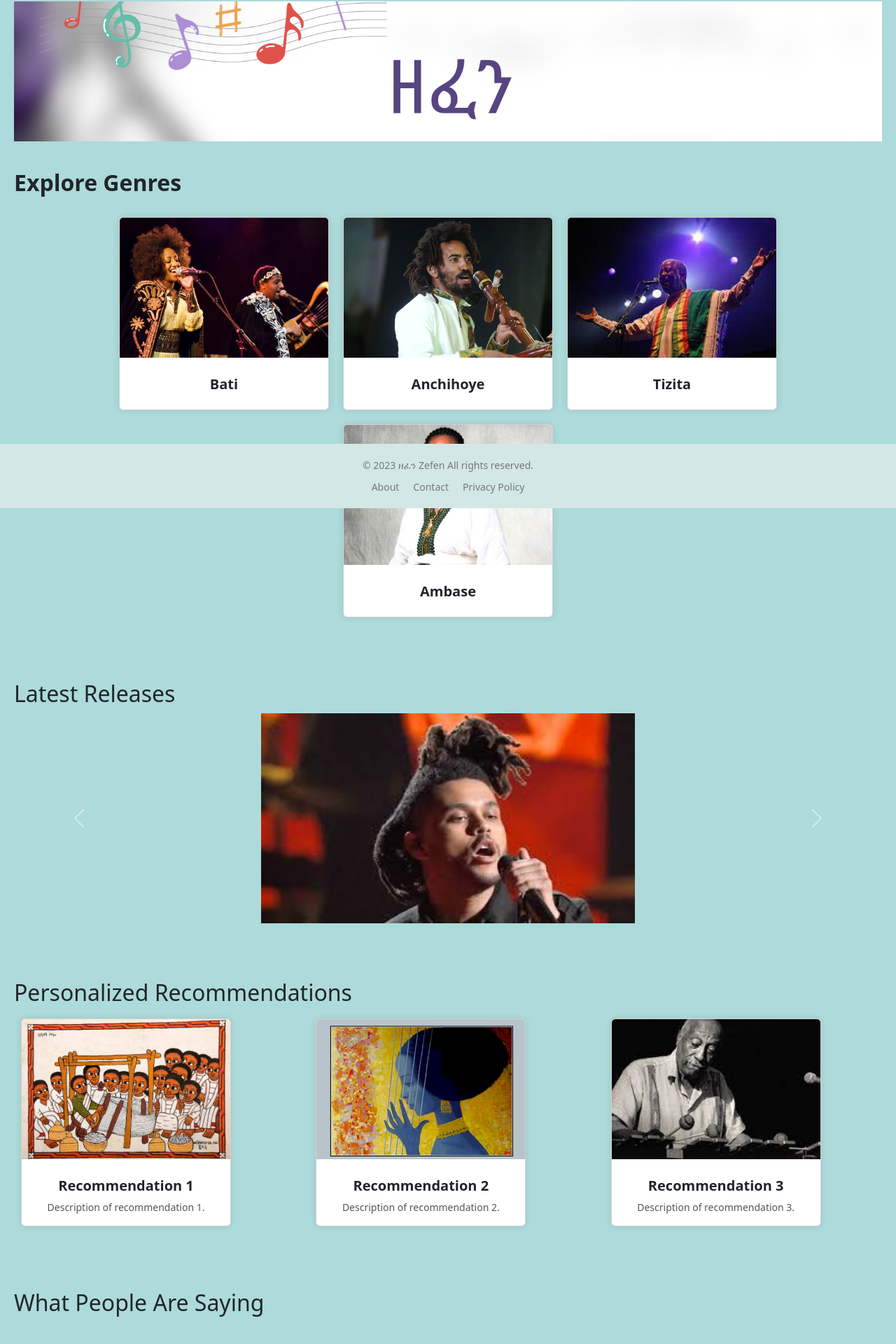
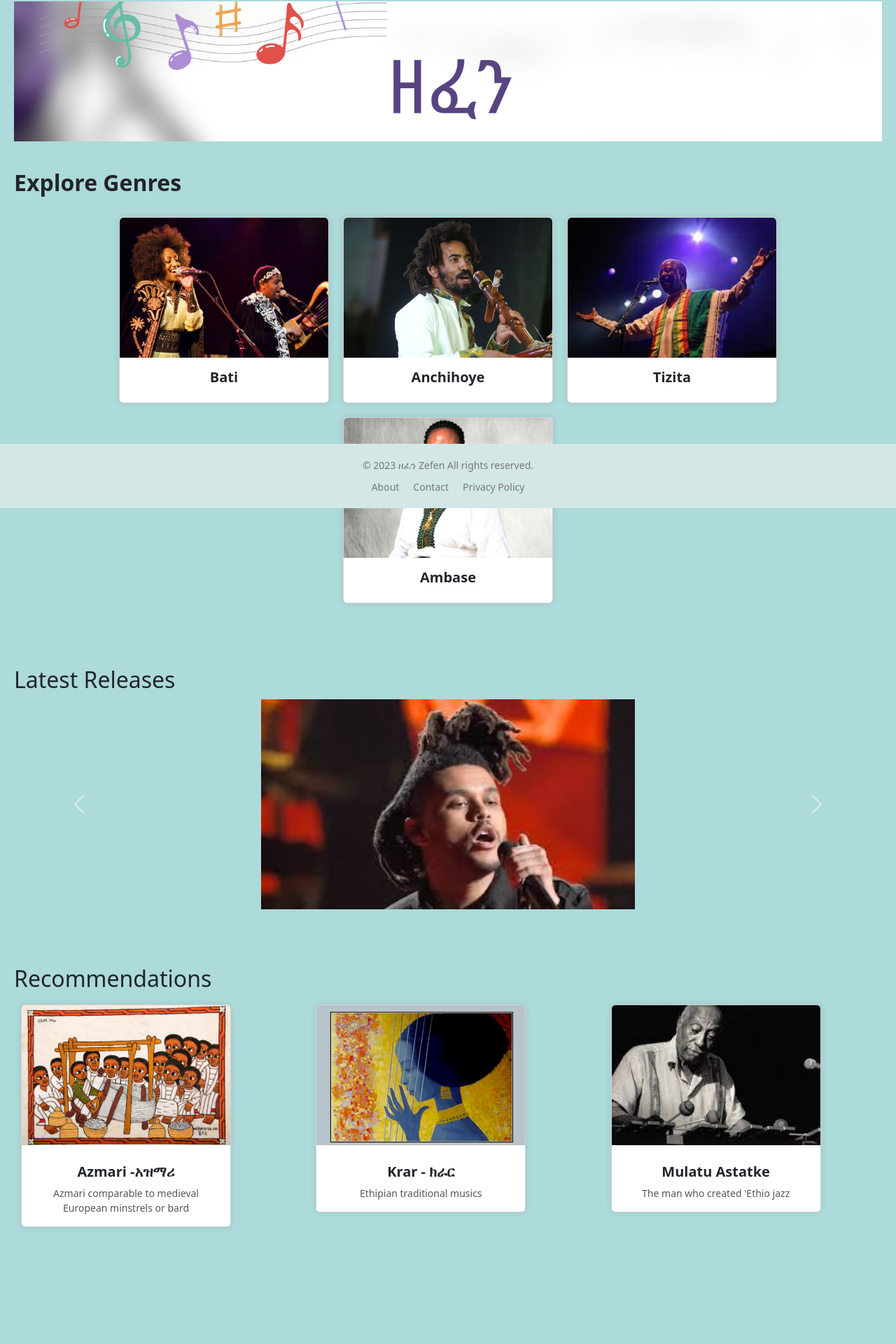
Before and after one commit to githiwi/Zefen-FullStack, a React (Create React App) app in the folder client/: page /home in a window 1280 px wide. Shown: the part 74-1994 px from the top of the page at 70% size. After the commit the page ends 1897 px from the top, so only its background shows below. Built offline with nearby package versions, Linux system fonts and the light colour scheme.

Commit message:
chore:image card linkes to its description page

```diff
--- a/client/src/component/Home/Home.jsx
+++ b/client/src/component/Home/Home.jsx
@@ -22,37 +22,46 @@ const HomePage = () => {
         {/* <Link to="/signup" className="cta-button">Get Started</Link> */}
       </div>
 
-      {/* <section className="featured-section">
-        <h2>Featured Artists</h2>
 
-      </section> */}
 
       <section className="genres-section">
         <h2>Explore Genres</h2>
         <div className="card-container">
           <div className="card">
-            <img src={cover1b} className="card-image" alt="Genre 1" />
+             <Link to={`/details/647af85db1187698767f514b`}>
+                <img className="card-img-top" src={cover1b} alt="" />
+              </Link>
+            {/* <img src={cover1b} className="card-image" alt="Genre 1" /> */}
             <div className="card-body">
               <h5 className="card-title">Bati</h5>
-              {/* <p className="card-text">Description of Genre 1.</p> */}
+
             </div>
           </div>
           <div className="card">
-            <img src={cover2an} className="card-image" alt="Genre 1" />
+          <Link to={`/details/64807784ca04b8f8b8df39e8`}>
+                <img className="card-img-top" src={cover2an} alt="" />
+              </Link>
+            {/* <img src={cover2an} className="card-image" alt="Genre 1" /> */}
             <div className="card-body">
               <h5 className="card-title">Anchihoye</h5>
-              {/* <p className="card-text">Description of Genre 1.</p> */}
+
             </div>
           </div>
           <div className="card">
-            <img src={cover3t} className="card-image" alt="Genre 2" />
+            {/* <img src={cover3t} className="card-image" alt="Genre 2" /> */}
+            <Link to={`/details/647c5048d30942cc59c5cf06`}>
+                <img className="card-img-top" src={cover3t} alt="" />
+              </Link>
             <div className="card-body">
               <h5 className="card-title">Tizita</h5>
-              {/* <p className="card-text">Description of Genre 2.</p> */}
+
             </div>
           </div>
           <div className="card">
-            <img src={cover4am} className="card-image" alt="Genre 3" />
+          <Link to={`/details/647c4dd0d30942cc59c5cf04`}>
+                <img className="card-img-top" src={cover4am} alt="" />
+              </Link>
+            {/* <img src={cover4am} className="card-image" alt="Genre 3" /> */}
             <div className="card-body">
               <h5 className="card-title">Ambase</h5>
               {/* <p className="card-text">Description of Genre 3.</p> */}
@@ -87,13 +96,10 @@ const HomePage = () => {
 </div>
       </section>
 
-      {/* <section className="playlists-section">
-        <h2>Curated Playlists</h2>
 
-      </section> */}
 
       <section className="recommendations-section">
-        <h2>Personalized Recommendations</h2>
+        <h2>Recommendations</h2>
         <div className="row">
           <div className="col-sm-4">
             <div className="card">
@@ -103,8 +109,8 @@ const HomePage = () => {
                 alt="Recommendation 1"
               />
               <div className="card-body">
-                <h5 className="card-title">Recommendation 1</h5>
-                <p className="card-text">Description of recommendation 1.</p>
+                <h5 className="card-title">Azmari -አዝማሪ </h5>
+                <p className="card-text">Azmari comparable to medieval European minstrels or bard </p>
               </div>
             </div>
           </div>
@@ -116,8 +122,8 @@ const HomePage = () => {
                 alt="Recommendation 2"
               />
               <div className="card-body">
-                <h5 className="card-title">Recommendation 2</h5>
-                <p className="card-text">Description of recommendation 2.</p>
+                <h5 className="card-title">Krar - ክራር </h5>
+                <p className="card-text"> Ethipian traditional musics </p>
               </div>
             </div>
           </div>
@@ -129,18 +135,15 @@ const HomePage = () => {
                 alt="Recommendation 3"
               />
               <div className="card-body">
-                <h5 className="card-title">Recommendation 3</h5>
-                <p className="card-text">Description of recommendation 3.</p>
+                <h5 className="card-title">Mulatu Astatke</h5>
+                <p className="card-text">The man who created 'Ethio jazz</p>
               </div>
             </div>
           </div>
         </div>
       </section>
 
-      <section className="testimonials-section">
-        <h2>What People Are Saying</h2>
-        {/* Display testimonials or reviews */}
-      </section>
+
 
 
     </div>
```
